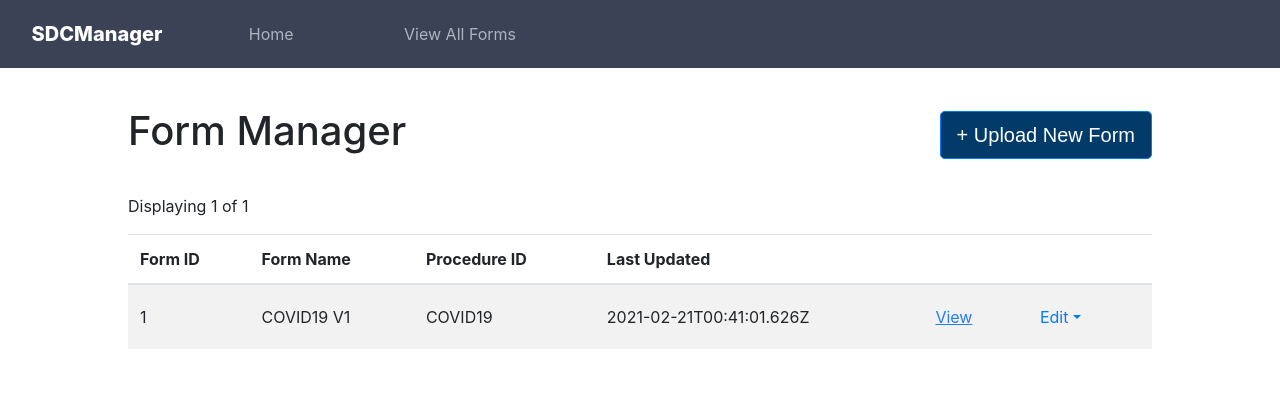
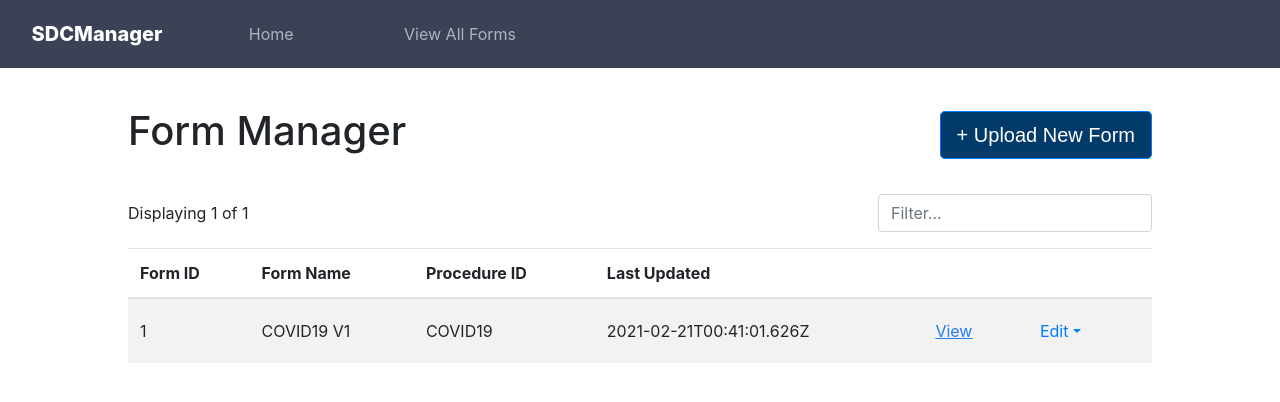
Before and after one commit to csc302-spring-2021/proj-DaBaby, a React (Create React App) app in the folder form-manager/: page / in a window 1280 px wide. Shown: the top 402 px of the page. Built offline with nearby package versions, Linux system fonts and the light colour scheme.

Commit message:
added form table filter and correct display number

```diff
--- a/form-manager/src/actions/Actions.js
+++ b/form-manager/src/actions/Actions.js
@@ -13,7 +13,7 @@ let forms = [
 
 /* GET all forms */
 export const getAllForms = (page) => {
-	page.setState({forms: forms})
+	page.setState({forms: forms, displayedForms: forms, filter: ""})
 };
 
 /* POST a new form */
--- a/form-manager/src/components/Home.jsx
+++ b/form-manager/src/components/Home.jsx
@@ -24,7 +24,9 @@ class Home extends React.Component {
 			newId: "",
 			newName: "",
 			completeUpload: true,
-			forms: []
+			forms: [],
+			displayedForms: [],
+			filter: ""
 		}
 	}
 
@@ -82,6 +84,16 @@ class Home extends React.Component {
 		this.setState({newName: e.target.value})
 	}
 
+	onInputFilter= (e) => {
+		this.setState({filter: e.target.value}, () => {
+			this.setState({displayedForms: this.state.forms.filter(
+					form => form.formId.toString().toUpperCase().indexOf(this.state.filter.toUpperCase()) > -1 ||
+						form.formName.toUpperCase().indexOf(this.state.filter.toUpperCase()) > -1 ||
+						form.procedureId.toUpperCase().indexOf(this.state.filter.toUpperCase()) > -1
+				)})
+		})
+	}
+
 	onDeleteForm = (form) => {
 		deleteForm(this,form)
 	}
@@ -102,7 +114,14 @@ class Home extends React.Component {
 					        onClick={this.onOpenUploadModal.bind(this)}>+&nbsp;Upload&nbsp;New&nbsp;Form</Button>{' '}
 				</div>
 				<div id="manager-panel-body">
-					<p>Displaying {this.state.forms.length} of {this.state.forms.length}</p>
+					<div id="manager-panel-body-head">
+						<p>Displaying {this.state.displayedForms.length} of {this.state.forms.length}</p>
+						<Form style={{marginLeft: "auto"}}>
+							<Form.Group controlId="formId">
+								<Form.Control value={this.state.filter} type="name" placeholder="Filter..." onChange={this.onInputFilter.bind(this)}/>
+							</Form.Group>
+						</Form>
+					</div>
 					<Table striped bordered={false} hover>
 						<thead>
 						<tr>
@@ -115,7 +134,7 @@ class Home extends React.Component {
 						</tr>
 						</thead>
 						<tbody>
-						{this.state.forms.map(form => (
+						{this.state.displayedForms.map(form => (
 							<tr>
 								<td>{form.formId}</td>
 								<td>{form.formName}</td>
--- a/form-manager/src/components/Home.scss
+++ b/form-manager/src/components/Home.scss
@@ -24,6 +24,11 @@
   #manager-panel-body {
     margin-top: 3%;
     font-family: "Inter", sans-serif;
+
+    #manager-panel-body-head {
+      display: flex;
+      align-items: center;
+    }
   }
 }
 
```
